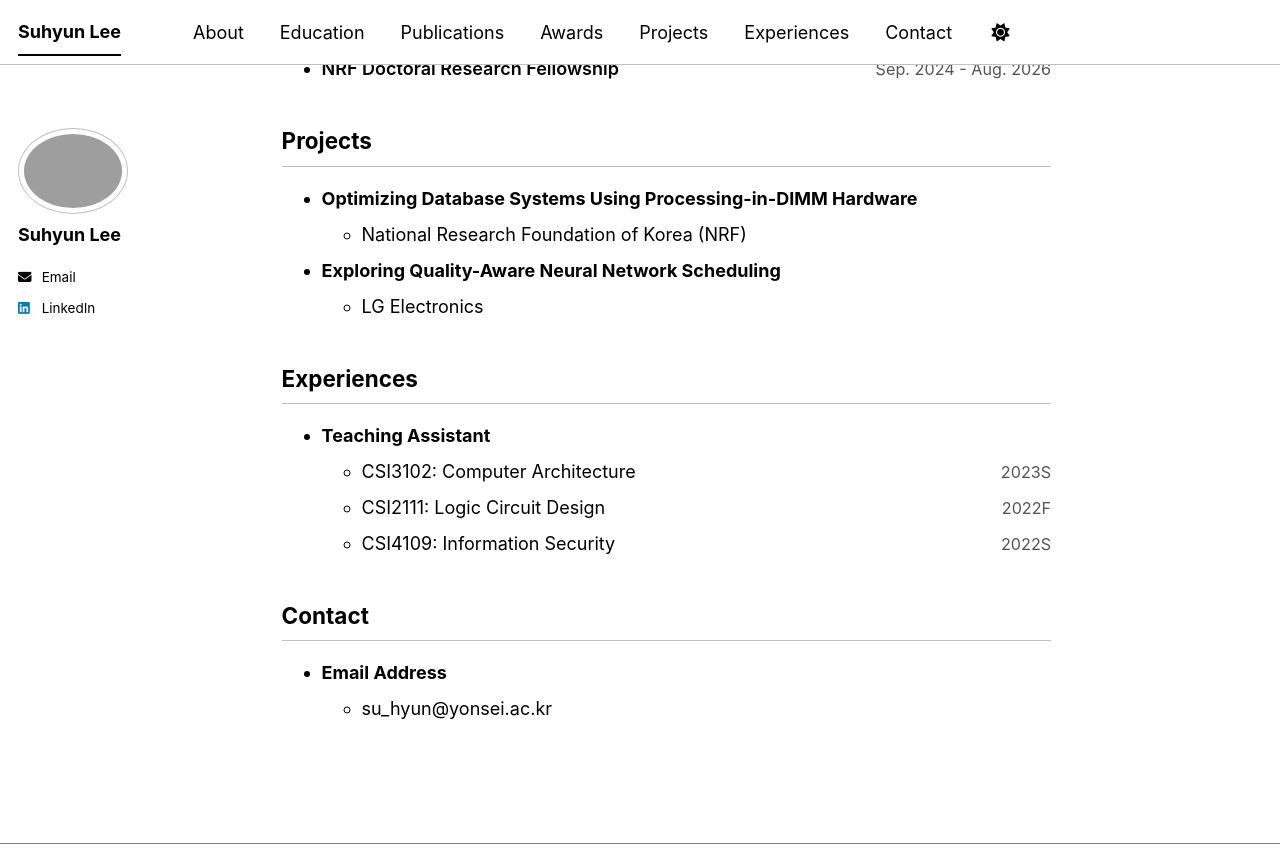
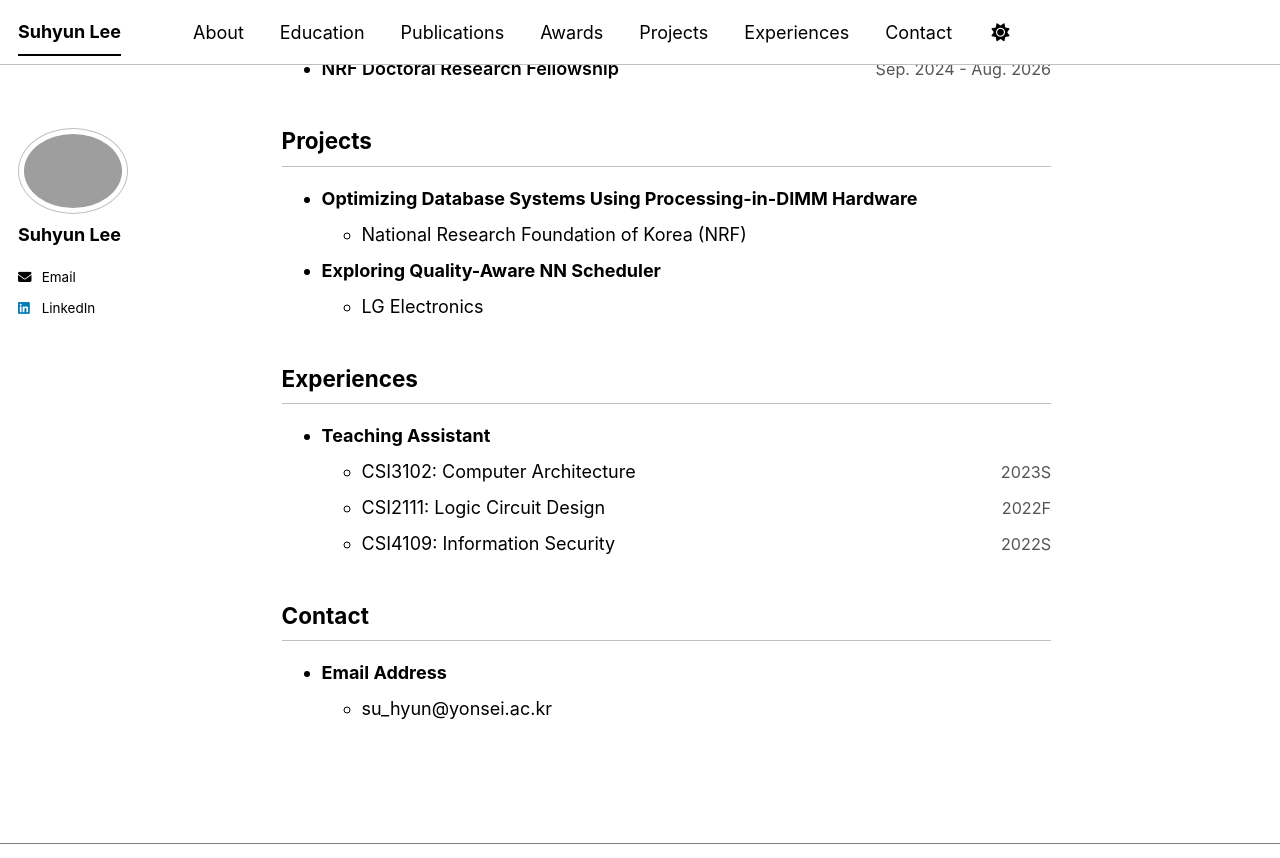
Before and after one commit to 2suh/2suh.github.io, a Jekyll site: the page built from _pages/about.md, in a window 1280 px wide and 900 px high, scrolled down 1779 px, cut to the strip 0-858 px from the top of the window. Built offline with Jekyll 4.4.1, drawn with Linux system fonts in a browser that asks for light colours; a script bundle is joined from its source files by our own code; library files that are not in the unit come from our copies.

Commit message:
<feat>[about]: Rename project title

```diff
--- a/_pages/about.md
+++ b/_pages/about.md
@@ -198,7 +198,7 @@ at the Department of Computer Science, Yonsei University, under the supervision
 - **Optimizing Database Systems Using Processing-in-DIMM Hardware**
   - National Research Foundation of Korea (NRF)
 
-- **Exploring Quality-Aware Neural Network Scheduling**
+- **Exploring Quality-Aware NN Scheduler**
   - LG Electronics
 
 <div class="section-divider"></div>
```
